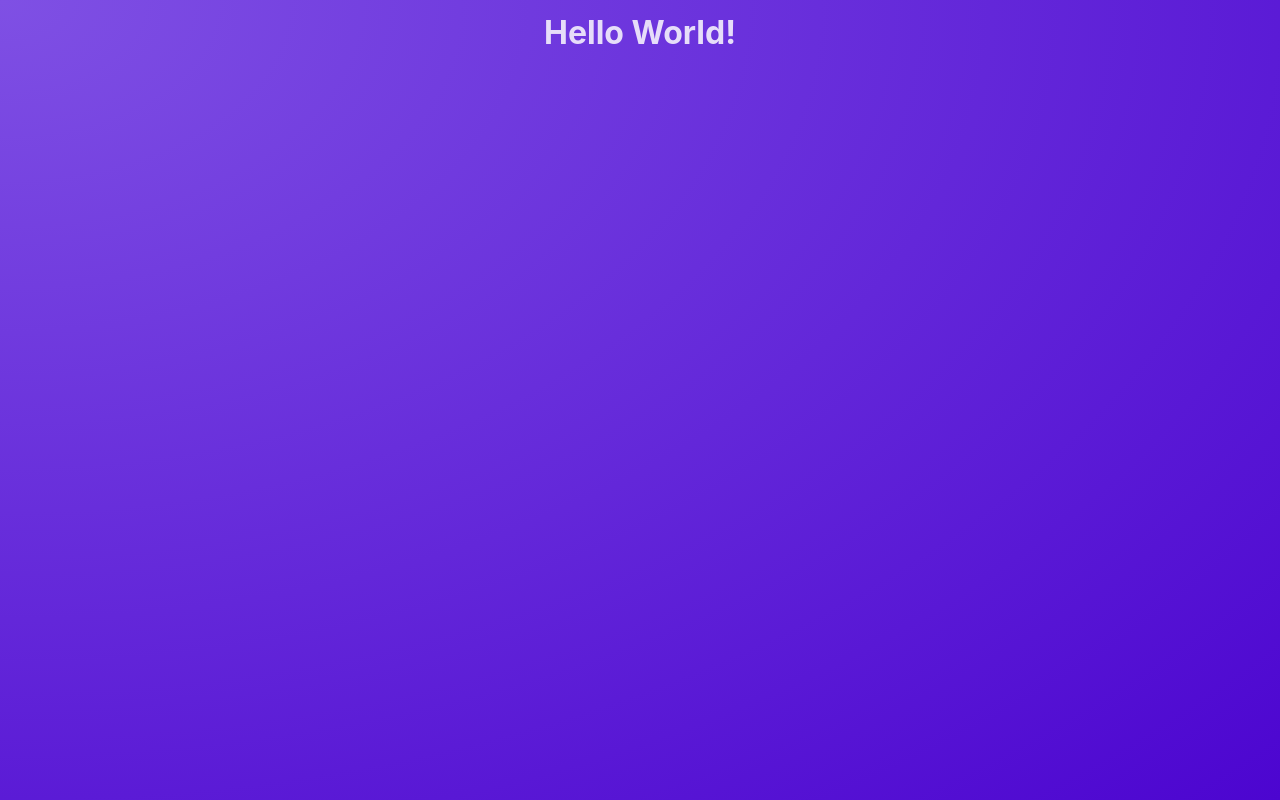
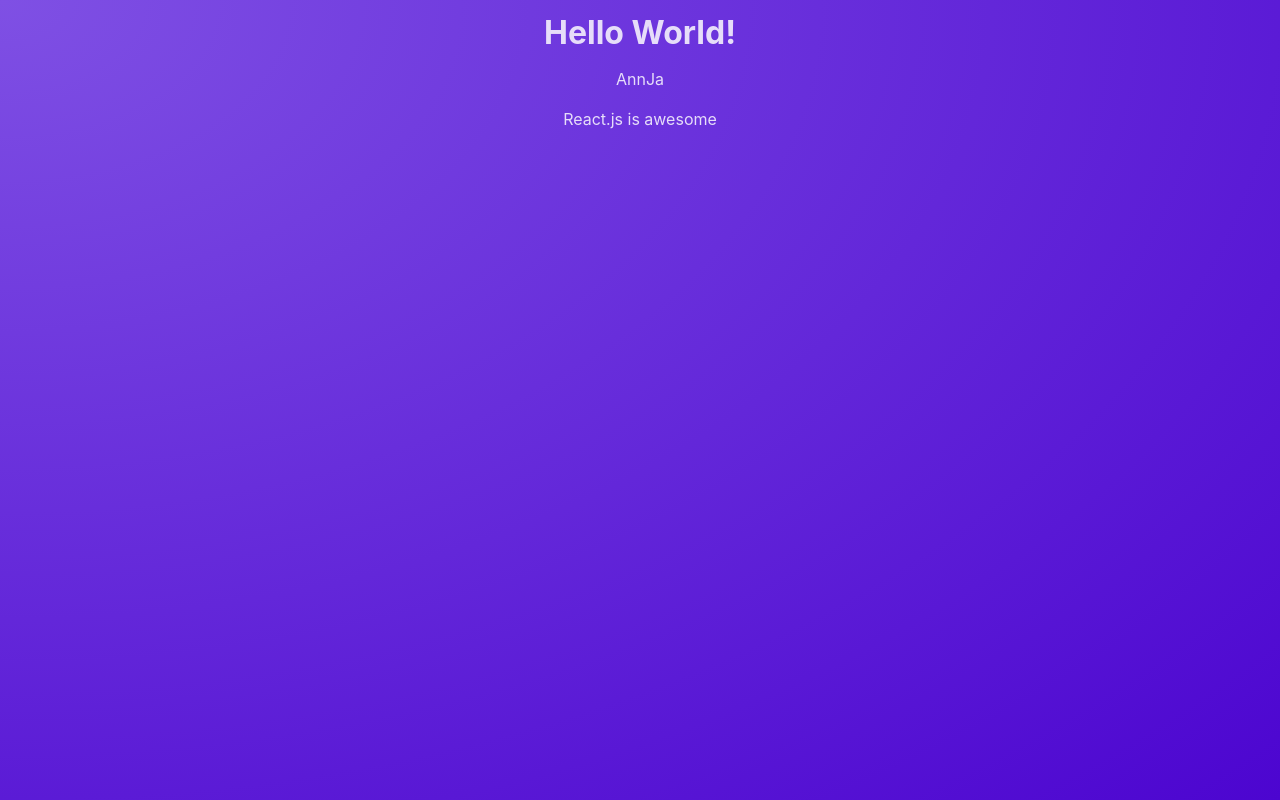
Before and after one commit to ssuntro/next-js-crash-course, a React (Vite) app: page / in a window 1280 px wide. Built offline with nearby package versions, Linux system fonts and the light colour scheme.

Commit message:
create first custom react component, Post

```diff
--- a/src/App.jsx
+++ b/src/App.jsx
@@ -1,5 +1,9 @@
+import Post from "./components/Post";
 function App() {
-  return <h1>Hello World!</h1>;
+  return (<div>
+    <h1>Hello World!</h1>
+    <Post />
+  </div>);
 }
 
 export default App;
--- /dev/null
+++ b/src/components/Post.jsx
@@ -0,0 +1,10 @@
+function Post() {
+    return (
+        <div>
+            <p>AnnJa</p>
+            <p>React.js is awesome</p>
+        </div>
+    )
+}
+
+export default Post; //first custom react component
```
